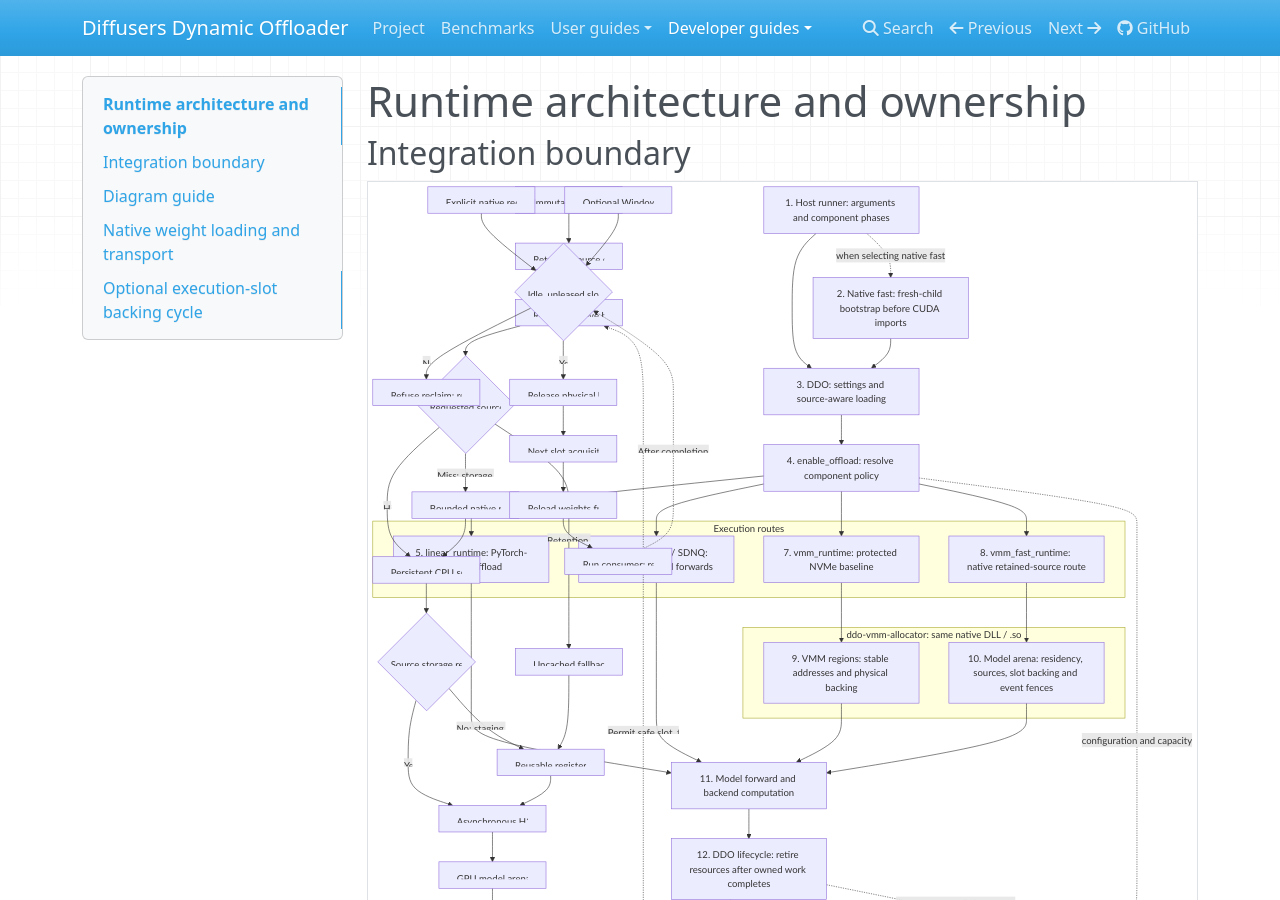
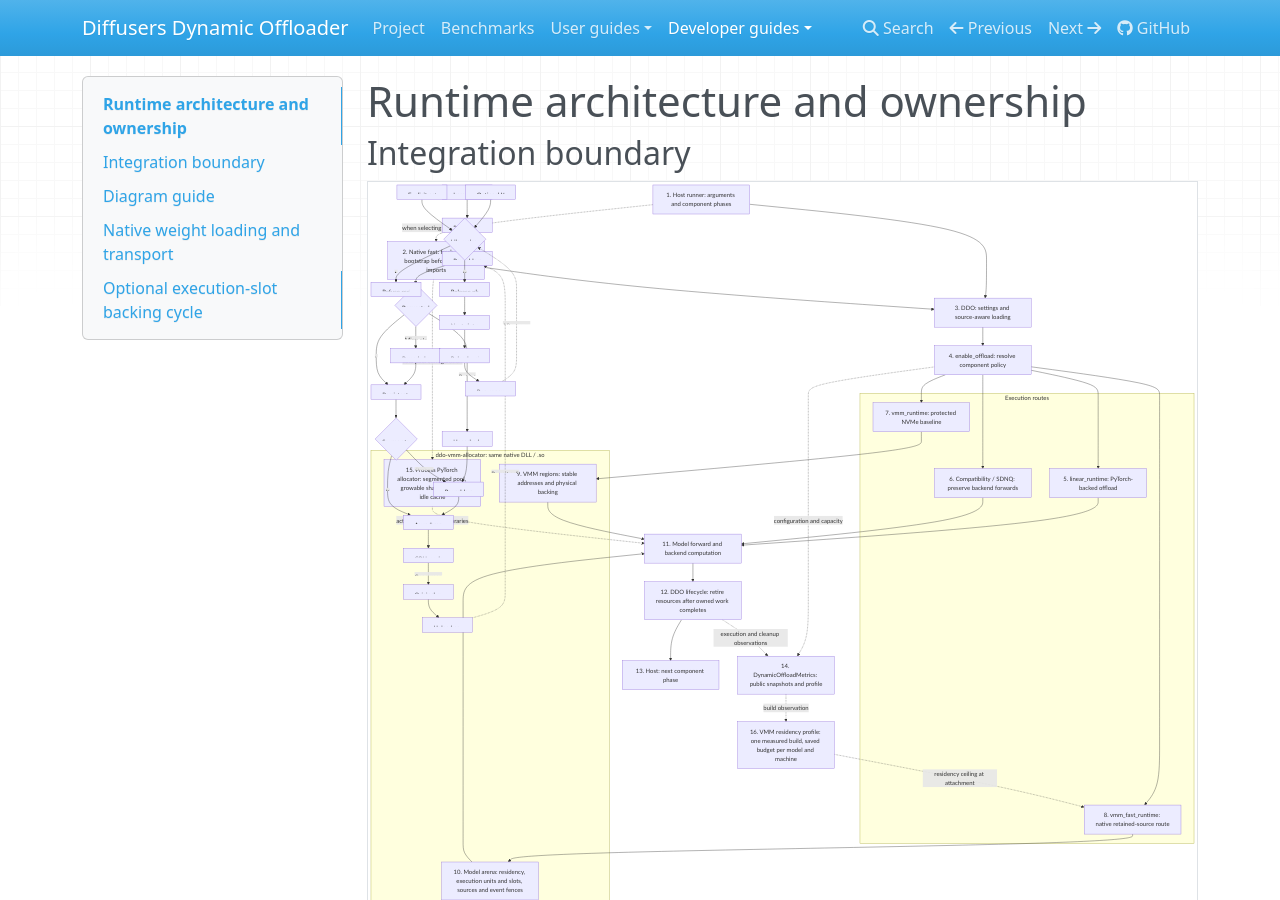
Before and after one commit to DEVAIEXP/diffusers-dynamic-offloader, an MkDocs documentation site: the page built from docs/developer/architecture.md, in a window 1280 px wide and 900 px high. Built offline with MkDocs 1.6.1, drawn with Linux system fonts in a browser that asks for light colours; some of the changed text lies outside the part shown.

Commit message:
docs: show the allocator pool and residency profile in the diagrams
The detailed architecture diagram adds the process PyTorch allocator pool
(segmented owners, growable shared owner, idle cache, cold configuration by
the bootstrap) and the VMM residency profile loop, and the guide describes
execution units and slots, the pool and the profile. The transport section
states that the source dispatcher is selected per run. The README overview
shows the native arena with the allocator pool and the profile loop.

Co-Authored-By: Claude Opus 5.5 <noreply@anthropic.com>

````diff
--- a/docs/developer/architecture.md
+++ b/docs/developer/architecture.md
@@ -28,19 +28,25 @@ flowchart TB
 
     subgraph allocator["ddo-vmm-allocator: same native DLL / .so"]
         regions["9. VMM regions: stable addresses and physical backing"]
-        arena["10. Model arena: residency, sources, slot backing and event fences"]
+        arena["10. Model arena: residency, execution units and slots, sources and event fences"]
+        pool["15. Process PyTorch allocator: segmented pool, growable shared owner, idle cache"]
     end
 
     nvme --> regions
     fast --> arena
+    bootstrap -. "cold pool configuration" .-> pool
+    profile["16. VMM residency profile: one measured build, saved budget per model and machine"]
+    profile -. "residency ceiling at attachment" .-> fast
     linear --> compute["11. Model forward and backend computation"]
     backend --> compute
     regions --> compute
     arena --> compute
+    pool -. "activations and temporaries" .-> compute
     compute --> retire["12. DDO lifecycle: retire resources after owned work completes"]
     retire --> next["13. Host: next component phase"]
     policy -. "configuration and capacity" .-> report["14. DynamicOffloadMetrics: public snapshots and profile"]
     retire -. "execution and cleanup observations" .-> report
+    report -. "build observation" .-> profile
 ```
 
 Solid arrows show integration and resource flow, not a single CUDA stream or a
@@ -50,6 +56,7 @@ guarantee that transfers overlap computation.
 
 Numbers identify boxes, not mandatory sequential steps. Boxes 5–8 are alternative
 routes; the enclosing frames group execution routes and native-library ownership.
+Boxes 15 and 16 apply to the native fast route only.
 
 1. **Host runner.** Parses arguments and coordinates component phases. It chooses
    the offload policy, not which individual weights stay in GPU memory. Model
@@ -57,7 +64,8 @@ routes; the enclosing frames group execution routes and native-library ownership
    model-agnostic.
 2. **Native bootstrap.** For native fast execution, relaunches the command in a
    fresh child and installs the process-wide allocator before imports that can
-   initialize CUDA. Other routes do not require this bootstrap.
+   initialize CUDA, configuring its pool cold (box 15). Other routes do not
+   require this bootstrap.
 3. **Settings and loading.** Resolves configuration and associates supported
    checkpoint sources with the loaded component.
 4. **Component policy.** `enable_offload` resolves the preset, backend and explicit
@@ -80,7 +88,10 @@ routes; the enclosing frames group execution routes and native-library ownership
    and native structures.
 10. **Model arena.** Native C++ manages which weights occupy GPU memory, source
     bytes, CUDA host-memory registration, reusable transfer buffers and memory
-    limits. Source bytes are kept independently of loader CPU tensors. Storage,
+    limits. Weights are delivered per execution unit into two reusable slots with
+    next-unit look-ahead; `vmm_execution_unit_level` selects whole blocks or their
+    direct children (`block_child`, default), and the residency budget is the
+    shared ceiling of the slots and the arena. Source bytes are kept independently of loader CPU tensors. Storage,
     registration and GPU memory have separate limits; unregistering must preserve
     stored bytes. On Linux, allocation checks use the actual overcommit mode,
     `MemAvailable`, cgroup v2 and process limits. Mode 2 also enforces the remaining
@@ -107,6 +118,19 @@ routes; the enclosing frames group execution routes and native-library ownership
     attachment. Python never moves weights or changes residency during
     execution. Hosts consume this public interface, not internal hook or
     planner fields.
+15. **Process PyTorch allocator.** The native pluggable allocator serves the
+    process's PyTorch allocations (activations and temporaries) from segmented
+    pool owners with dead-page reuse, one growable shared owner per device
+    (default 8 GiB virtual reservation) and a bounded idle cache (default
+    4096 MiB). The bootstrap configures it before CUDA initialization; a binary
+    without these features is refused, not downgraded. Bounded capacity
+    transactions release idle units under pressure and keep ownership on
+    partial failure.
+16. **VMM residency profile.** A named build run measures one region and saves a
+    residency budget for the model, component and machine (RAM/VRAM, native
+    library). Later runs create the arena with it once; an explicit budget wins,
+    and without a profile the arena starts at the structural floor. See
+    [VMM residency profile](../user/native-vmm.md#vmm-residency-profile).
 
 ## Native weight loading and transport
 
@@ -153,7 +177,9 @@ flowchart TB
 Arrows describe ownership and data paths, not a promise of simultaneous disk,
 DMA and compute activity. Retained-source preparation and GPU look-ahead are
 distinct: reading bytes into CPU storage does not make them registered or GPU
-resident. Optional dispatcher observations depend on native build/API support.
+resident. The source-only read dispatcher is built into the release binaries
+and selected per run (`vmm_source_dispatcher`, default on); without it the
+cache uses direct ring reads. Dispatcher observations depend on that selection.
 
 ### Resources and responsibilities
 
````
Also changed, not shown: README.md (+6 -3 lines).
